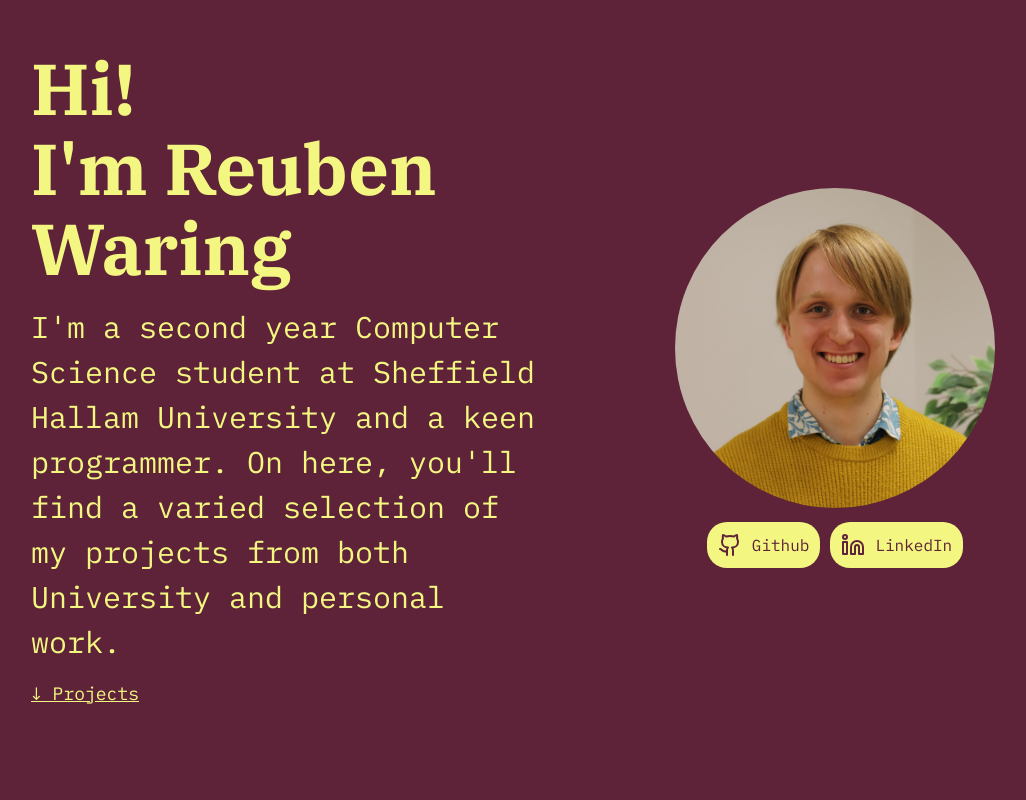
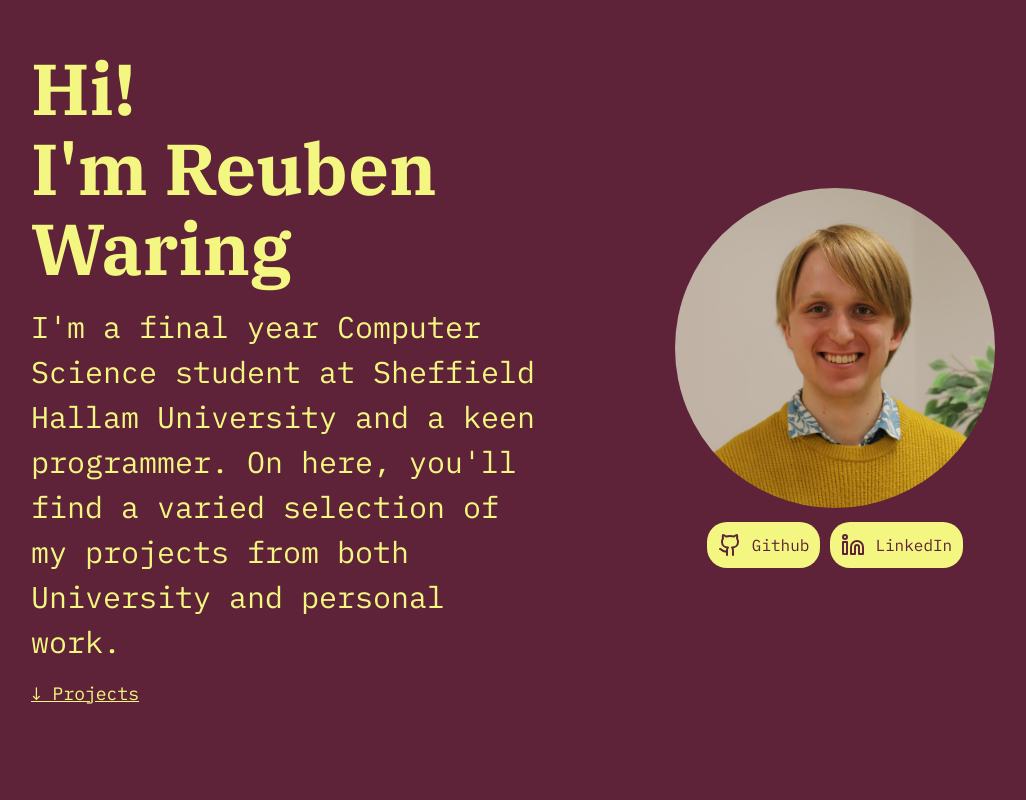
Before and after one commit to reubwa/reubwa.github.io, a SvelteKit app: page / in a window 1280 px wide. Shown: the top 800 px of the page, without its empty margins (81-1107 px from the left). Built offline with nearby package versions, Linux system fonts and the light colour scheme.

Commit message:
Text tweaks

```diff
--- a/src/routes/+page.svelte
+++ b/src/routes/+page.svelte
@@ -20,7 +20,7 @@
 		<div class="flex flex-col w-full md:w-1/2 text-center md:text-left" id="top">
 			<h1 class="ibm-plex-serif-bold mb-4 leading-20">Hi!
 				<br> I'm Reuben Waring</h1>
-			<p class="ibm-plex-mono-regular mb-4">I'm a second year Computer Science student at Sheffield Hallam University and a keen programmer.
+			<p class="ibm-plex-mono-regular mb-4">I'm a final year Computer Science student at Sheffield Hallam University and a keen programmer.
 				On here, you'll find a varied selection of my projects from both University and personal work.</p>
 			<div class="flex flex-row gap-2.5 justify-center md:justify-start">
 				<a href="#projects" class="ibm-plex-mono-regular text-lg underline">↓ Projects</a>
```
